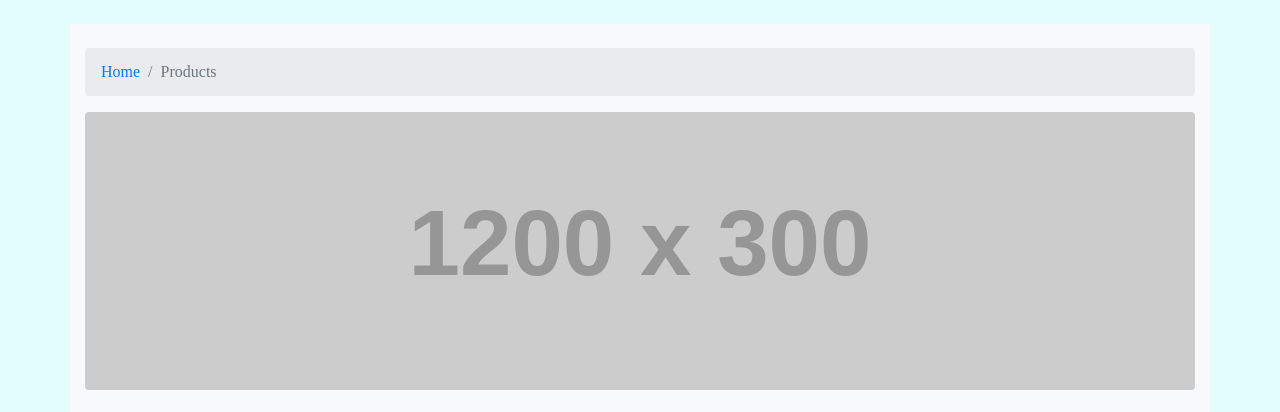
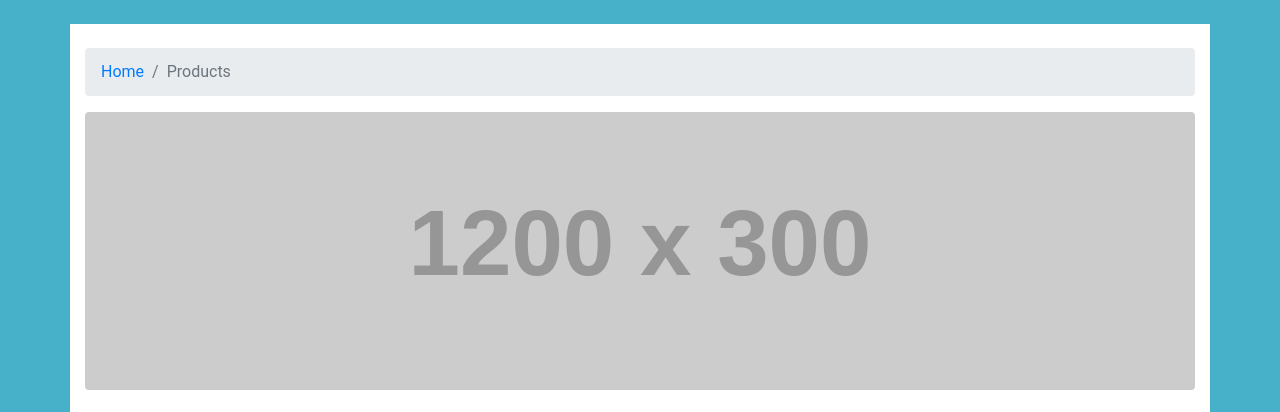
Before and after one commit to sourabhsaha94/chinti-website, a website: page products.html in a window 1280 px wide. Shown: the part 56-468 px from the top of the page. Drawn offline with Linux system fonts and the light colour scheme; placeholder pictures from the web are drawn by us.

Commit message:
changed UI

```diff
--- a/css/modern-business.css
+++ b/css/modern-business.css
@@ -9,9 +9,17 @@ body {
   background-repeat: no-repeat;
   background-attachment: fixed;
   background-size: cover;
-  background-color: #e3fcfc;
+  background-color: #46B1C9;
   color: #ea1889;
+  font-family: 'Roboto', sans-serif;;
+}
+
+.logo {
   font-family: 'Cantata One', serif;
+}
+
+.bg-light{
+  background-color: white !important;
 }
 
 .navbar .container {
```
Also changed, not shown: contact.html (+1 -1 lines), index.html (+2 -1 lines).
